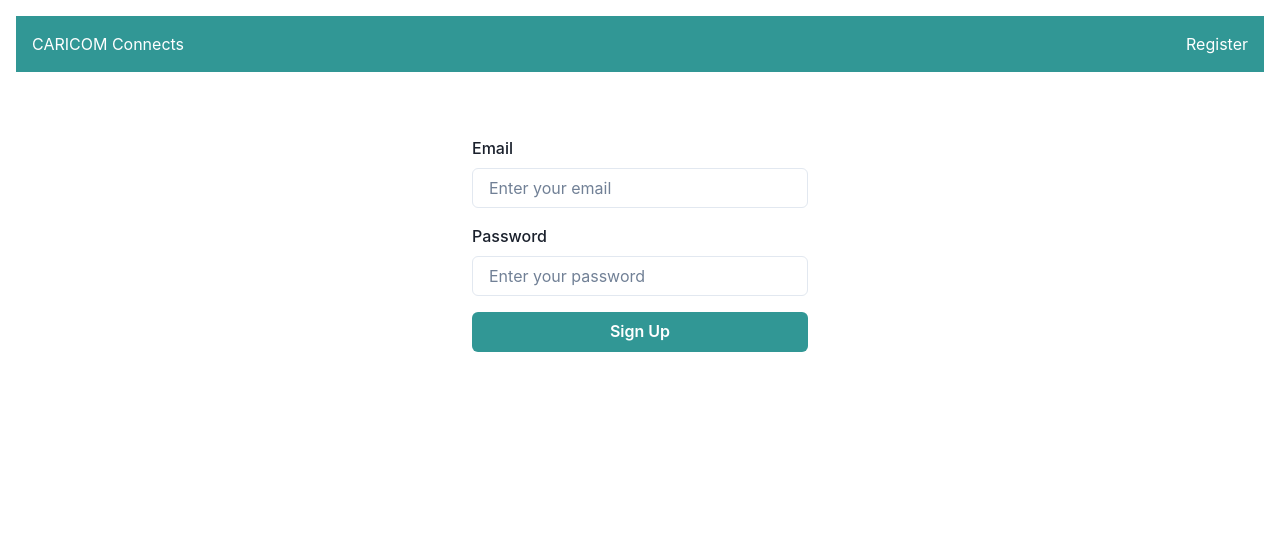
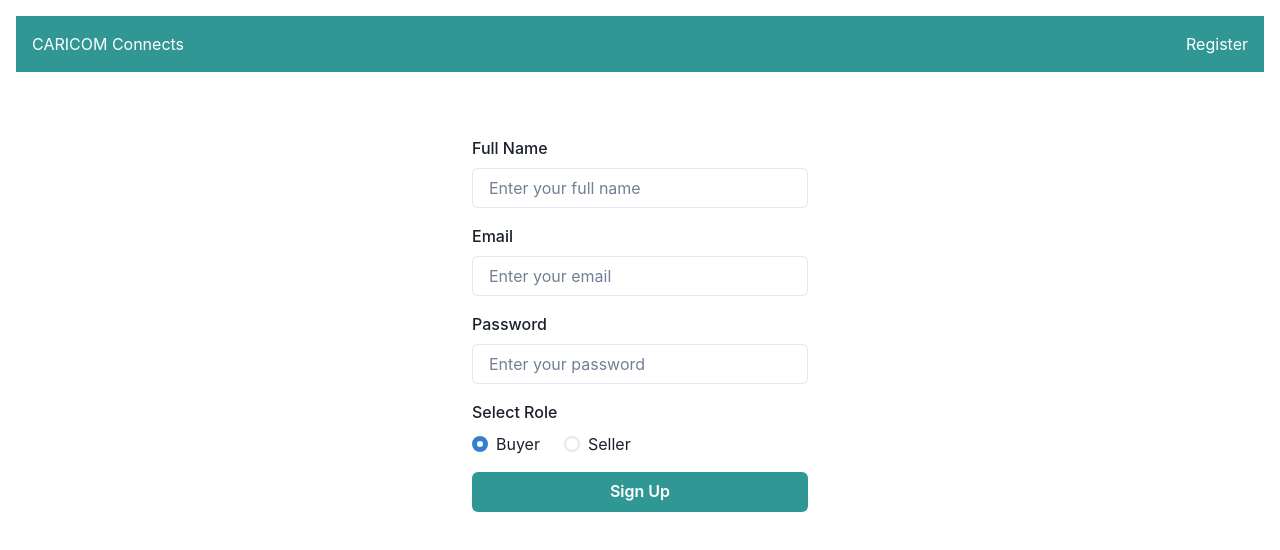
Before and after one commit to kantoku14/caricom-connects-portal, a React (Vite) app: page /register in a window 1280 px wide. Shown: the top 550 px of the page. Built offline with nearby package versions, Linux system fonts and the light colour scheme; no server answers.

Commit message:
Add full name and role inputs in Register form and AuthContext

```diff
--- a/src/context/AuthContext.tsx
+++ b/src/context/AuthContext.tsx
@@ -2,24 +2,22 @@ import { ID } from 'appwrite';
 import { createContext, useContext, useEffect, useState } from 'react';
 import { account } from '../appwriteConfig'; // Import the configured Appwrite account object
 
-// Create a context for user-related data and functions
 export const AuthContext = createContext();
 
-// Custom hook to allow components to easily access the AuthContext
 export const useAuth = () => {
   return useContext(AuthContext);
 };
 
-// Provider component that wraps the part of the app where you want user data and authentication available
 export const AuthProvider = ({ children }) => {
   const [user, setUser] = useState(null);
 
   /**
    * register function:
    * - Registers a new user using Appwrite's create method with a unique ID.
-   * - Logs in the user after successful registration using `createEmailPasswordSession`.
+   * - Logs in the user after successful registration.
+   * - Updates user's full name and preferences (role).
    */
-  const register = async (email, password) => {
+  const register = async (fullName, email, password, role) => {
     try {
       // Create a new user with a unique ID, email, and password
       const newUser = await account.create(ID.unique(), email, password);
@@ -27,6 +25,14 @@ export const AuthProvider = ({ children }) => {
 
       // Log in the user after registration
       await login(email, password);
+
+      // Update the user's full name using account.updateName()
+      await account.updateName(fullName);
+      console.log('Full name successfully updated.');
+
+      // Update the user's role using account.updatePrefs()
+      await account.updatePrefs({ role });
+      console.log('User role successfully updated.');
     } catch (error) {
       console.error('Registration Error:', error);
       throw error;
@@ -35,7 +41,6 @@ export const AuthProvider = ({ children }) => {
 
   /**
    * login function:
-   * - Takes an email and password.
    * - Logs the user in using Appwrite's `createEmailPasswordSession` method.
    * - Updates the `user` state with the logged-in user data.
    */
@@ -44,7 +49,7 @@ export const AuthProvider = ({ children }) => {
       const loggedIn = await account.createEmailPasswordSession(
         email,
         password
-      ); // Use createEmailPasswordSession for login
+      );
       setUser(loggedIn);
       console.log('User successfully logged in:', loggedIn);
     } catch (error) {
@@ -53,24 +58,17 @@ export const AuthProvider = ({ children }) => {
     }
   };
 
-  /**
-   * init function:
-   * - Called on component mount to check if a user is already logged in.
-   * - Attempts to retrieve the current session using Appwrite's `account.get()` method.
-   * - If a session exists, the user state is updated; otherwise, the user is set to null.
-   */
+  useEffect(() => {
     const init = async () => {
       try {
-      const loggedIn = await account.get(); // Try to fetch the current session
+        const loggedIn = await account.get(); // Fetch the current session if available
         setUser(loggedIn);
         console.log('Session found:', loggedIn);
       } catch (err) {
-      setUser(null); // If no session is found or an error occurs, set user to null
+        setUser(null);
         console.log('No session found.');
       }
     };
-
-  useEffect(() => {
     init();
   }, []);
 
--- a/src/pages/Register.tsx
+++ b/src/pages/Register.tsx
@@ -7,12 +7,15 @@ import {
   Box,
   VStack,
   FormErrorMessage,
+  RadioGroup,
+  Radio,
+  HStack,
   useToast,
 } from '@chakra-ui/react';
 import { useAuth } from '../context/AuthContext';
 
 export const Register = () => {
-  const { register: signUp } = useAuth(); // Access the registration method from the context
+  const { register: signUp } = useAuth(); // Access the registration method from AuthContext
   const toast = useToast();
 
   // `react-hook-form` for form state and validation
@@ -24,8 +27,8 @@ export const Register = () => {
 
   const onSubmit = async (data) => {
     try {
-      const { email, password } = data;
-      await signUp(email, password); // Call the signUp method with email and password
+      const { fullName, email, password, role } = data;
+      await signUp(fullName, email, password, role); // Include fullName and role in the signUp call
       toast({
         title: 'Account created.',
         description: 'Your account was successfully created!',
@@ -49,6 +52,20 @@ export const Register = () => {
     <Box p={8} maxWidth="400px" mx="auto">
       <form onSubmit={handleSubmit(onSubmit)}>
         <VStack spacing={4}>
+          <FormControl isInvalid={errors.fullName}>
+            <FormLabel htmlFor="fullName">Full Name</FormLabel>
+            <Input
+              id="fullName"
+              placeholder="Enter your full name"
+              {...register('fullName', {
+                required: 'Full name is required',
+              })}
+            />
+            <FormErrorMessage>
+              {errors.fullName && errors.fullName.message}
+            </FormErrorMessage>
+          </FormControl>
+
           <FormControl isInvalid={errors.email}>
             <FormLabel htmlFor="email">Email</FormLabel>
             <Input
@@ -87,6 +104,29 @@ export const Register = () => {
             </FormErrorMessage>
           </FormControl>
 
+          <FormControl as="fieldset" isInvalid={errors.role}>
+            <FormLabel as="legend">Select Role</FormLabel>
+            <RadioGroup defaultValue="Buyer">
+              <HStack spacing="24px">
+                <Radio
+                  value="Buyer"
+                  {...register('role', { required: 'Please select a role' })}
+                >
+                  Buyer
+                </Radio>
+                <Radio
+                  value="Seller"
+                  {...register('role', { required: 'Please select a role' })}
+                >
+                  Seller
+                </Radio>
+              </HStack>
+            </RadioGroup>
+            <FormErrorMessage>
+              {errors.role && errors.role.message}
+            </FormErrorMessage>
+          </FormControl>
+
           <Button
             type="submit"
             colorScheme="teal"
```
Lines whose indentation alone changed are shown as unchanged.
